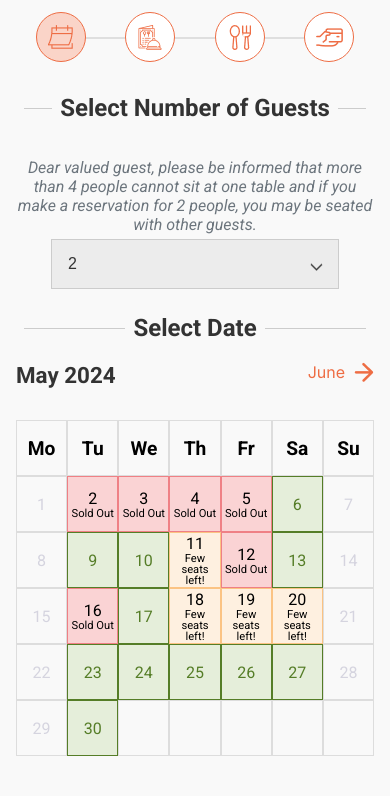
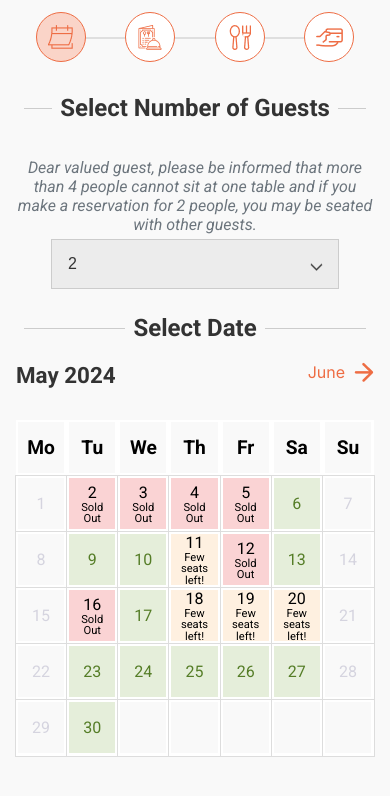
Before and after one commit to felixicaza/le-petit-chef, a website: page checkout/index.html in a window 390 px wide. Shown: the part 104-900 px from the top of the page. Drawn offline with Linux system fonts and the light colour scheme.

Commit message:
style: update calendar item borders and enhance submenu layout for better responsiveness

```diff
--- a/checkout/styles.css
+++ b/checkout/styles.css
@@ -352,7 +352,9 @@ header h1 {
   text-decoration: none;
 }
 .calendar-days .calendar-days-item {
-  border: 1px solid #ddd;
+  outline: 1px solid #ddd;
+  border: solid #fff;
+  border-width: 2px 3px 3px 2px;
   display: flex;
   flex-direction: column;
   justify-content: center;
@@ -387,17 +389,14 @@ header h1 {
 .calendar-days .calendar-days-soldout {
   color: #000;
   background-color: #fad3d4;
-  border-color: #ef8085;
 }
 .calendar-days .calendar-days-free {
   color: #557d27;
   background-color: #e5eeda;
-  border-color: #557d27;
 }
 .calendar-days .calendar-days-fewseats {
   color: #000;
   background-color: #fef0e0;
-  border-color: #fbc383;
 }
 
 .header-date {
@@ -665,9 +664,15 @@ header h1 {
 }
 .submenu-info {
   display: flex;
+  flex-direction: column;
   text-align: left;
   gap: 2rem;
   max-width: 52rem;
+}
+@media screen and (min-width: 768px) {
+  .submenu-info {
+    flex-direction: row;
+  }
 }
 .submenu-terms {
   color: #8c8c8c;
```
